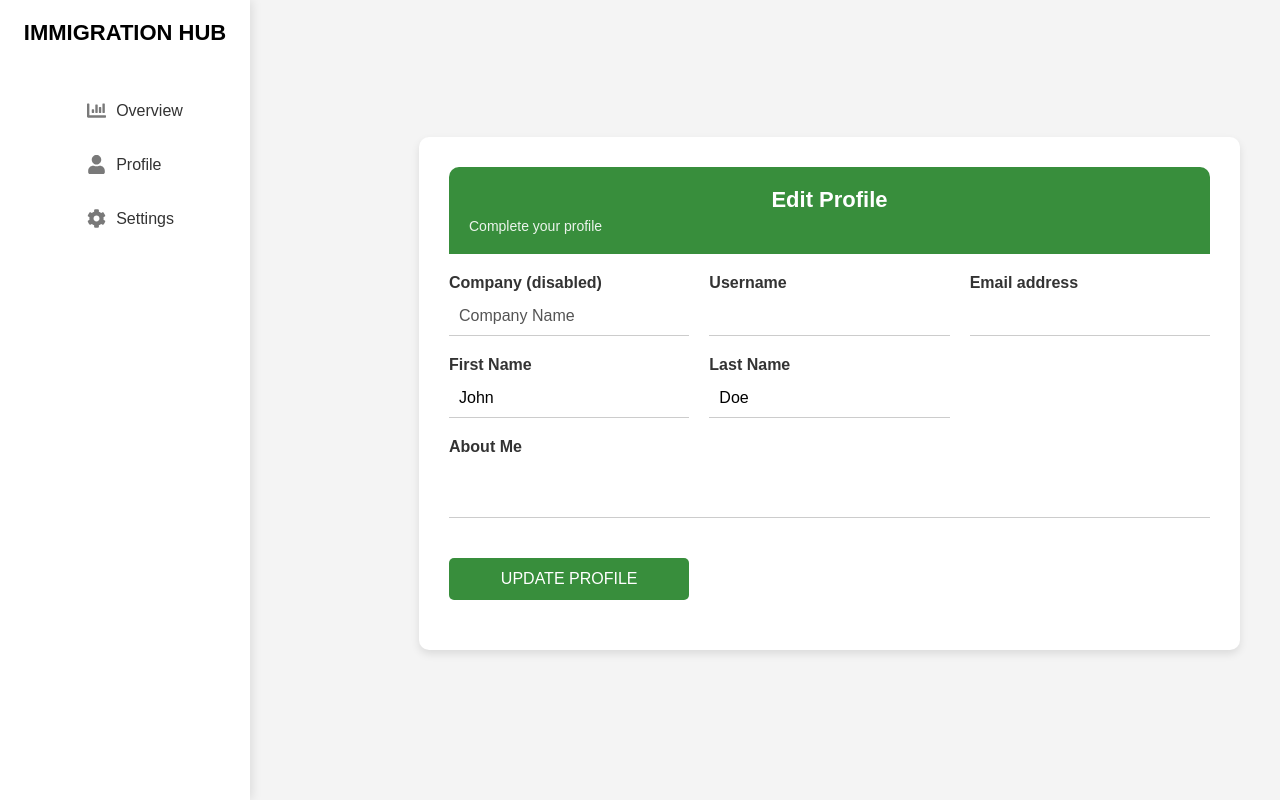
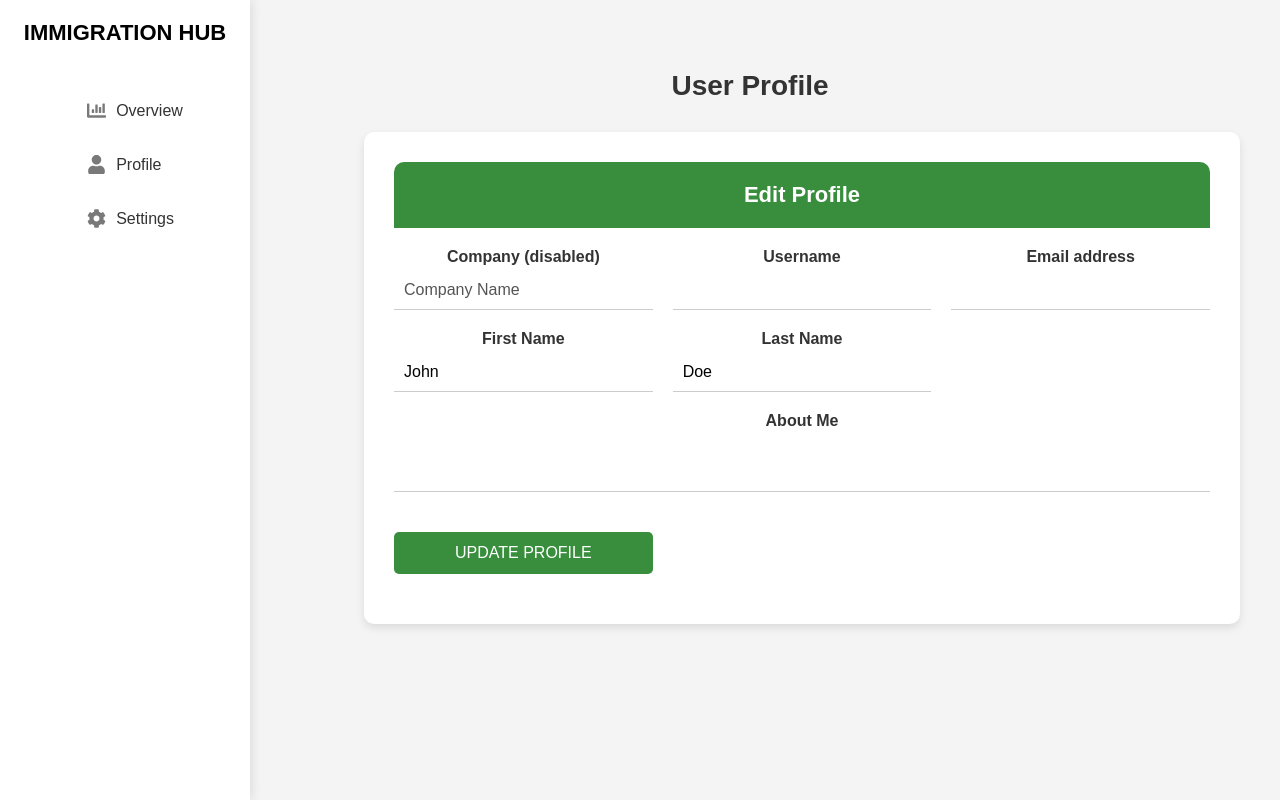
Before and after one commit to TEAM-MERAKI-NAA/MERAKI-FE, a React (Create React App) app: page /profile in a window 1280 px wide. Built offline with nearby package versions, Linux system fonts and the light colour scheme; the HTML template or start-up script is replaced by a standard one.

Commit message:
fixed css of prfile page

```diff
--- a/src/components/Profile.js
+++ b/src/components/Profile.js
@@ -34,7 +34,6 @@ const Profile = () => {
                 <div className="profile-card">
                     <div className="profile-header">
                         <h2>Edit Profile</h2>
-                        <p>Complete your profile</p>
                     </div>
                     <form className="profile-form" onSubmit={handleSubmit}>
                         <div className="form-group">
@@ -72,7 +71,7 @@ const Profile = () => {
                         <div className="form-group">
                             <label>Postal Code</label>
                             <input type="text" name="postalCode" value={formData.postalCode} onChange={handleChange} />
-                        </div> */}
+                        </div>  */}
                         <div className="form-group full-width">
                             <label>About Me</label>
                             <textarea name="aboutMe" value={formData.aboutMe} onChange={handleChange}></textarea>
--- a/src/styles/Profile.css
+++ b/src/styles/Profile.css
@@ -17,6 +17,11 @@ body {
     background: #ffffff;
     padding: 20px;
     box-shadow: 2px 0 10px rgba(0, 0, 0, 0.1);
+    position: fixed;
+    left: 0;
+    top: 0;
+    height: 100vh;
+    overflow-y: auto;
 }
 
 .logo {
@@ -60,6 +65,15 @@ body {
 .profile-main {
     flex: 1;
     padding: 40px;
+    text-align: center;
+}
+
+.profile-main h1 {
+    font-size: 28px;
+    font-weight: bold;
+    margin-bottom: 20px;
+    color: #333;
+    margin-left: 20%;
 }
 
 .profile-card {
@@ -68,8 +82,8 @@ body {
     box-shadow: 0px 4px 8px rgba(0, 0, 0, 0.1);
     padding: 30px;
     max-width: 900px;
-    margin: auto;
-    margin-left: 379px;
+    margin: 0 auto;
+    margin-left: 27%;
 }
 
 .profile-header {
```
